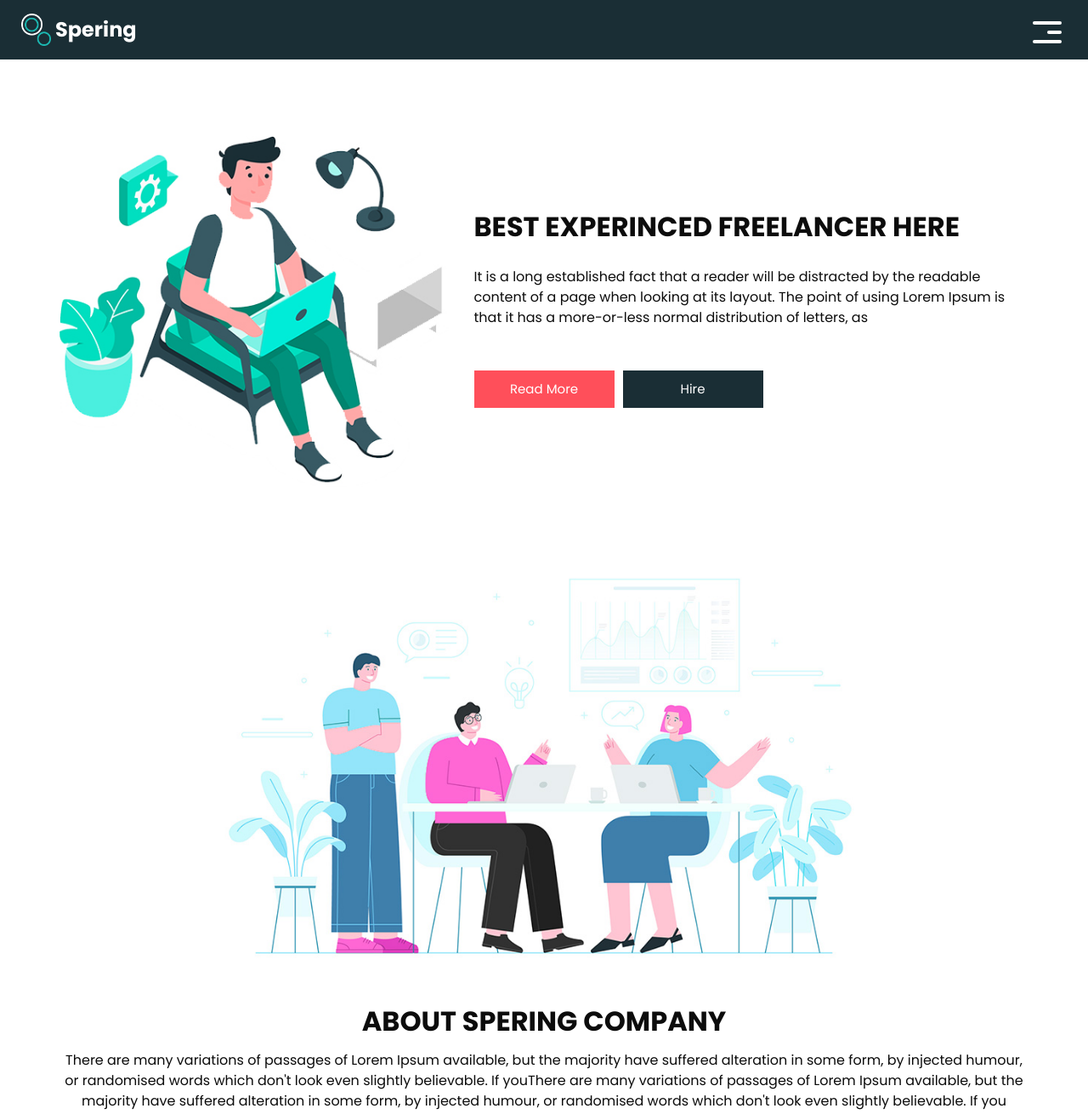
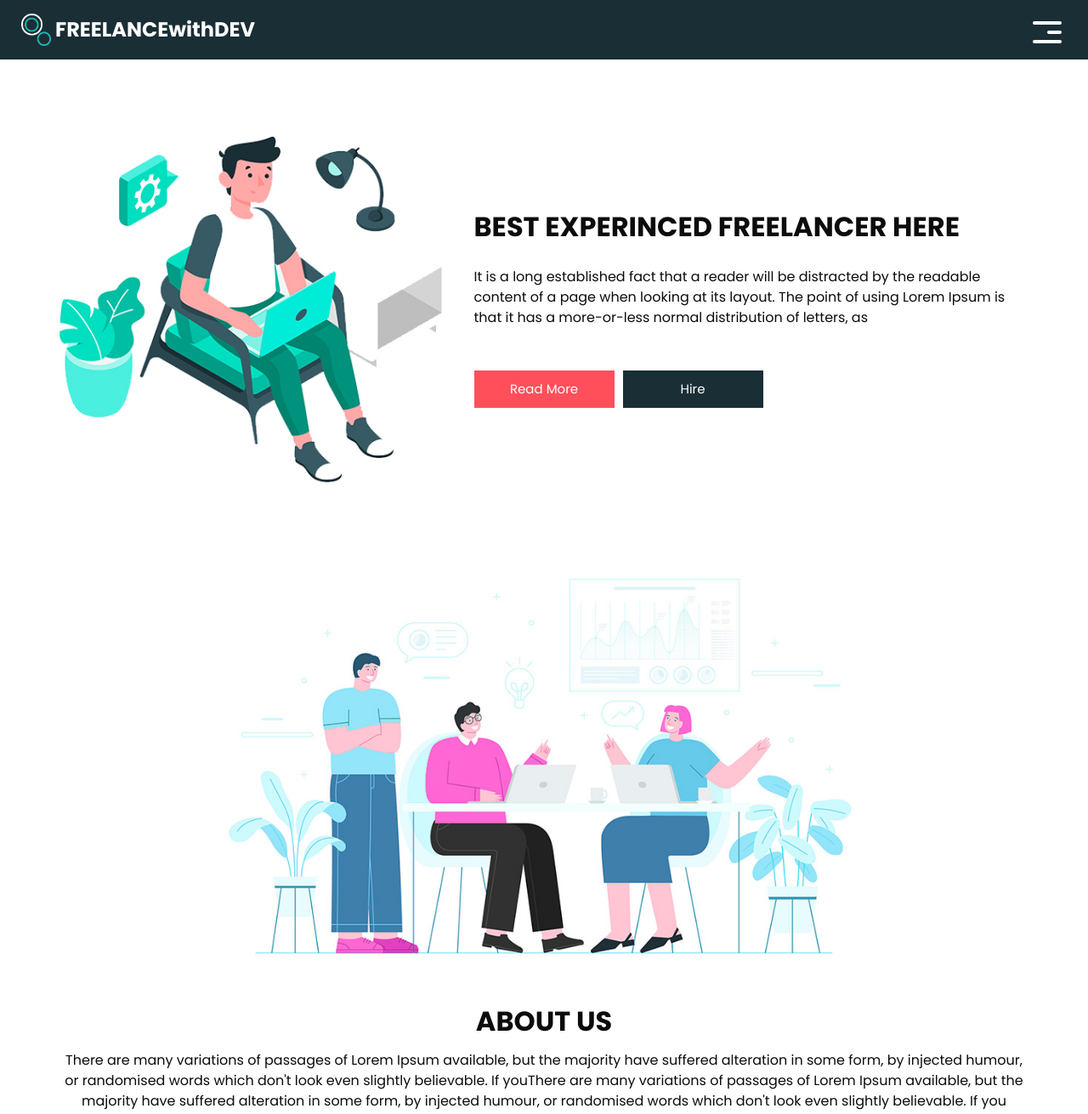
Before and after one commit to urdevops/my-website, a plain HTML site: page about.html in a window 1280 px wide. Shown: the top 1311 px of the page at 85% size. Drawn offline with Linux system fonts and the light colour scheme.

Commit message:
Update about.html

```diff
--- a/about.html
+++ b/about.html
@@ -12,7 +12,7 @@
   <meta name="description" content="" />
   <meta name="author" content="" />
 
-  <title>Spering</title>
+  <title>FreelancewithDev</title>
 
   <!-- bootstrap core css -->
   <link rel="stylesheet" type="text/css" href="css/bootstrap.css" />
@@ -33,7 +33,7 @@
           <a class="navbar-brand" href="index.html">
             <img src="images/logo.png" alt="" />
             <span>
-              Spering
+              FREELANCEwithDEV
             </span>
           </a>
           <button class="navbar-toggler" type="button" data-toggle="collapse" data-target="#navbarSupportedContent" aria-controls="navbarSupportedContent" aria-expanded="false" aria-label="Toggle navigation">
@@ -140,7 +140,7 @@
       </div>
       <div class="detail-box">
         <h2>
-          About Spering Company
+          About Us
         </h2>
         <p>
           There are many variations of passages of Lorem Ipsum available, but the majority have suffered alteration in some form, by injected humour, or randomised words which don't look even slightly believable. If youThere are many variations of passages of Lorem Ipsum available, but the majority have suffered alteration in some form, by injected humour, or randomised words which don't look even slightly believable. If you
```
